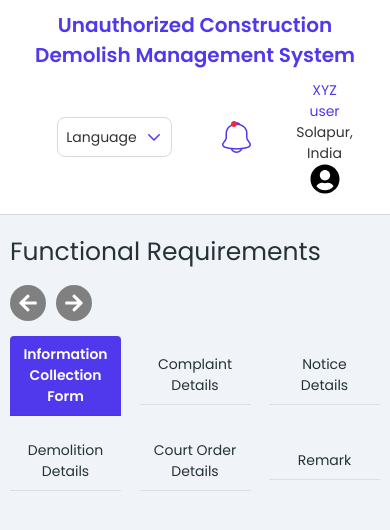
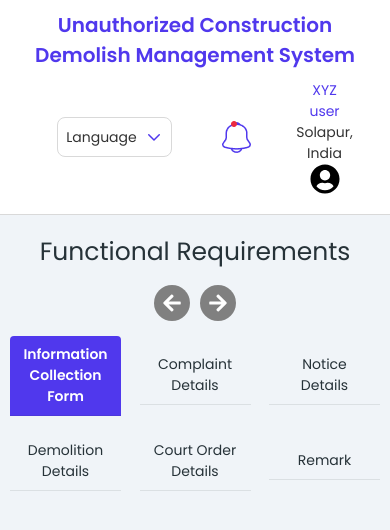
Before and after one commit to Itdevelopment002/UCM-System, a React (Create React App) app: page /dashboard in a window 390 px wide. Shown: the top 530 px of the page. Built offline with nearby package versions, Linux system fonts and the light colour scheme.

Commit message:
changes in hwizardbar

```diff
--- a/src/components/Hwizardbar/Hwizardbar.css
+++ b/src/components/Hwizardbar/Hwizardbar.css
@@ -151,7 +151,7 @@
 
   .first-row {
     flex-direction: column;
-    align-items: flex-start;
+    /* align-items: flex-start; */
   }
 
   .arrow-buttons {
```
